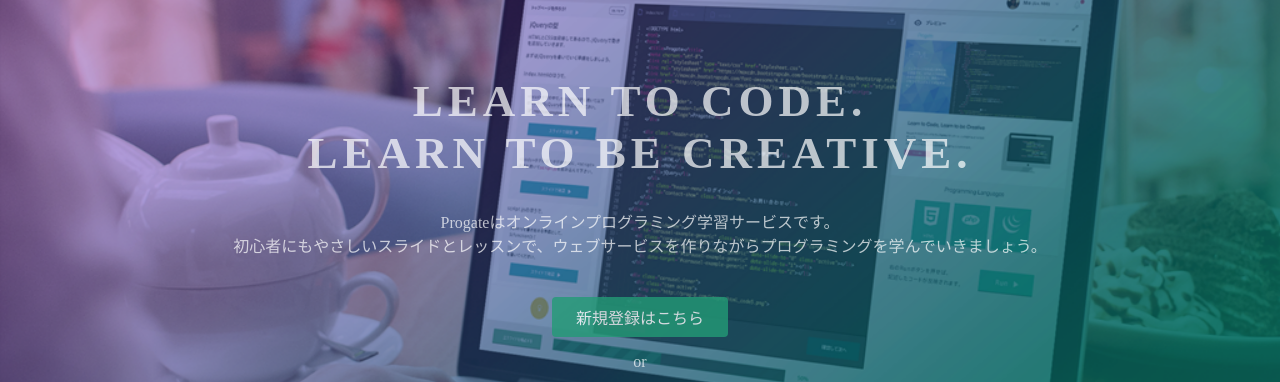
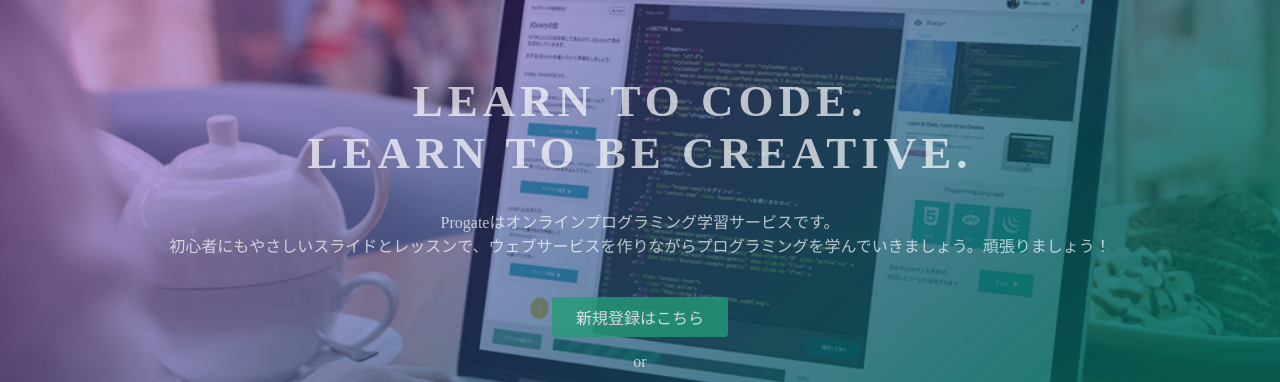
Before and after one commit to salaflamingo/salaflamingo.github.io, a plain HTML site: page index.html in a window 1280 px wide. Shown: the part 135-517 px from the top of the page. Drawn offline with Linux system fonts and the light colour scheme.

Commit message:
Update index.html

```diff
--- a/index.html
+++ b/index.html
@@ -24,7 +24,7 @@
   <div class="top-wrapper">
     <div class="container">
       <h1>LEARN TO CODE.<br>LEARN TO BE CREATIVE.</h1>
-      <p>Progateはオンラインプログラミング学習サービスです。<br>初心者にもやさしいスライドとレッスンで、ウェブサービスを作りながらプログラミングを学んでいきましょう。</p>
+      <p>Progateはオンラインプログラミング学習サービスです。<br>初心者にもやさしいスライドとレッスンで、ウェブサービスを作りながらプログラミングを学んでいきましょう。頑張りましょう！</p>
       <div class="btn-wrapper">
         <a href="#" class="btn signup">新規登録はこちら</a>
         <p>or</p>
```
